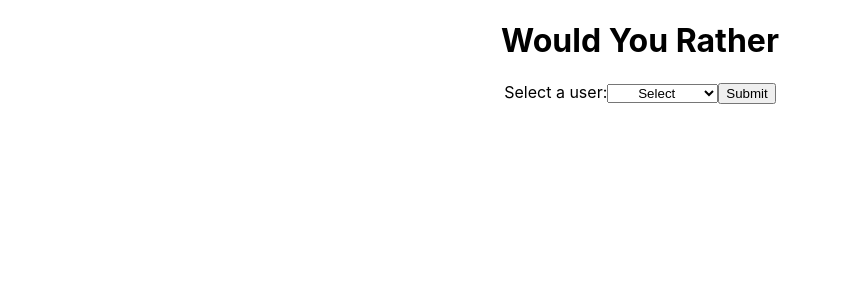
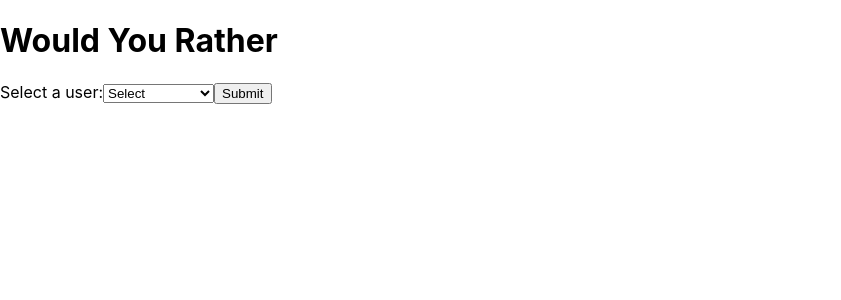
Before and after one commit to ohana23/would-you-rather, a React (Create React App) app: page / in a window 1280 px wide. Shown: the top 300 px of the page, without its empty margins (0-841 px from the left). Built offline with nearby package versions, Linux system fonts and the light colour scheme.

Commit message:
new leaderboard and question page components

```diff
--- a/package.json
+++ b/package.json
@@ -10,6 +10,7 @@
     "react-dom": "^16.13.1",
     "react-redux": "^7.2.0",
     "react-redux-loading": "^4.6.1",
+    "react-router-dom": "^5.2.0",
     "react-scripts": "3.4.1",
     "react-tabs": "^3.1.1",
     "redux": "^4.0.5",
--- a/src/components/App.js
+++ b/src/components/App.js
@@ -1,10 +1,11 @@
 import React, { Component } from 'react';
+import { BrowserRouter as Router, Route } from 'react-router-dom';
 import { connect } from 'react-redux';
 import { handleInitialData } from '../actions/shared';
 import '../styles/App.css';
 import DashboardToggle from './DashboardToggle';
-// import LoadingBar from 'react-redux-loading';
 import Login from './Login';
+import Nav from './Nav';
 import NewQuestion from './NewQuestion';
 
 class App extends Component {
@@ -14,19 +15,34 @@ class App extends Component {
 
   render() {
     return (
-      <div>
-        <Login />
-        {this.props.loading === true
-          ? null
-          : <div><NewQuestion /> <DashboardToggle /></div>}
-      </div>
+      // <Router>
+      //       <div>
+      //         <Login />
+      //         {this.props.loggedOut === true
+      //           ? null
+      //           : <div><NewQuestion /> <DashboardToggle /></div>}
+      //       </div>
+      // </Router>
+
+      <Router>
+        <div className='container'>
+          {this.props.loggedOut
+            ? <Login />
+            : <div>
+                <Nav />
+                <Route exact path='/' component={DashboardToggle} />
+                <Route exact path='/add' component={NewQuestion} />
+              </div>
+          }
+        </div>
+      </Router>
     )
   }
 }
 
 function mapStateToProps({ authedUser }) {
   return {
-    loading: authedUser === null
+    loggedOut: authedUser === null
   }
 }
 
--- /dev/null
+++ b/src/components/LeaderboardEntry.js
@@ -0,0 +1 @@
+import React from 'react';
--- a/src/components/Nav.js
+++ b/src/components/Nav.js
@@ -0,0 +1,26 @@
+import React from 'react';
+import { NavLink} from 'react-router-dom';
+
+export default function Nav() {
+    return (
+        <nav className='nav'>
+            <ul>
+                <li>
+                    <NavLink to='/' exact activeClassName='active'>
+                        Home
+                    </NavLink>
+                </li>
+                <li>
+                    <NavLink to='/add' activeClassName='active'>
+                        New Question
+                    </NavLink>
+                </li>
+                <li>
+                    <NavLink to='/leaderboard' activeClassName='active'>
+                        Leaderboard
+                    </NavLink>
+                </li>
+            </ul>
+        </nav>
+    );
+}
--- a/src/components/NewQuestion.js
+++ b/src/components/NewQuestion.js
@@ -59,6 +59,7 @@ class NewQuestion extends Component {
                         value={optionTwoText}
                         onChange={this.handleOptionTwoChange}
                         maxLength={100} />
+                        <br></br>
                     <button
                         type='submit'
                         disabled={optionOneText==='' && optionTwoText===''}>
--- a/src/components/Question.js
+++ b/src/components/Question.js
@@ -1,19 +1,21 @@
 import React, { Component } from 'react';
 import { connect } from 'react-redux';
+import { Link } from 'react-router-dom';
 
 class Question extends Component {
     render() {
         const author = this.props.author.name;
         const optionOne = this.props.question.optionOne;
         const optionTwo = this.props.question.optionTwo;
+        const id = this.props.question.id;
 
         return (
-            <div>
-                {author} asks <br></br>
-                Would you rather... <br></br>
-                {optionOne.text} <br></br>
-                {optionTwo.text} <br></br><br></br>
-            </div>
+            <Link to={`/question/${id}`}>
+                {author} asks<br></br>
+                Would you rather...<br></br>
+                {optionOne.text}<br></br>
+                {optionTwo.text}<br></br><br></br>
+            </Link>
         )
     }
 }
--- a/src/styles/App.css
+++ b/src/styles/App.css
@@ -1,3 +1,3 @@
-* {
+/* * {
   text-align: center;
-}
+} */
```
Also changed, not shown: src/components/Leaderboard.js (added, +11 -0 lines), src/components/QuestionPage.js (added), 1 other file (tests, documents, lock files or other folders).
